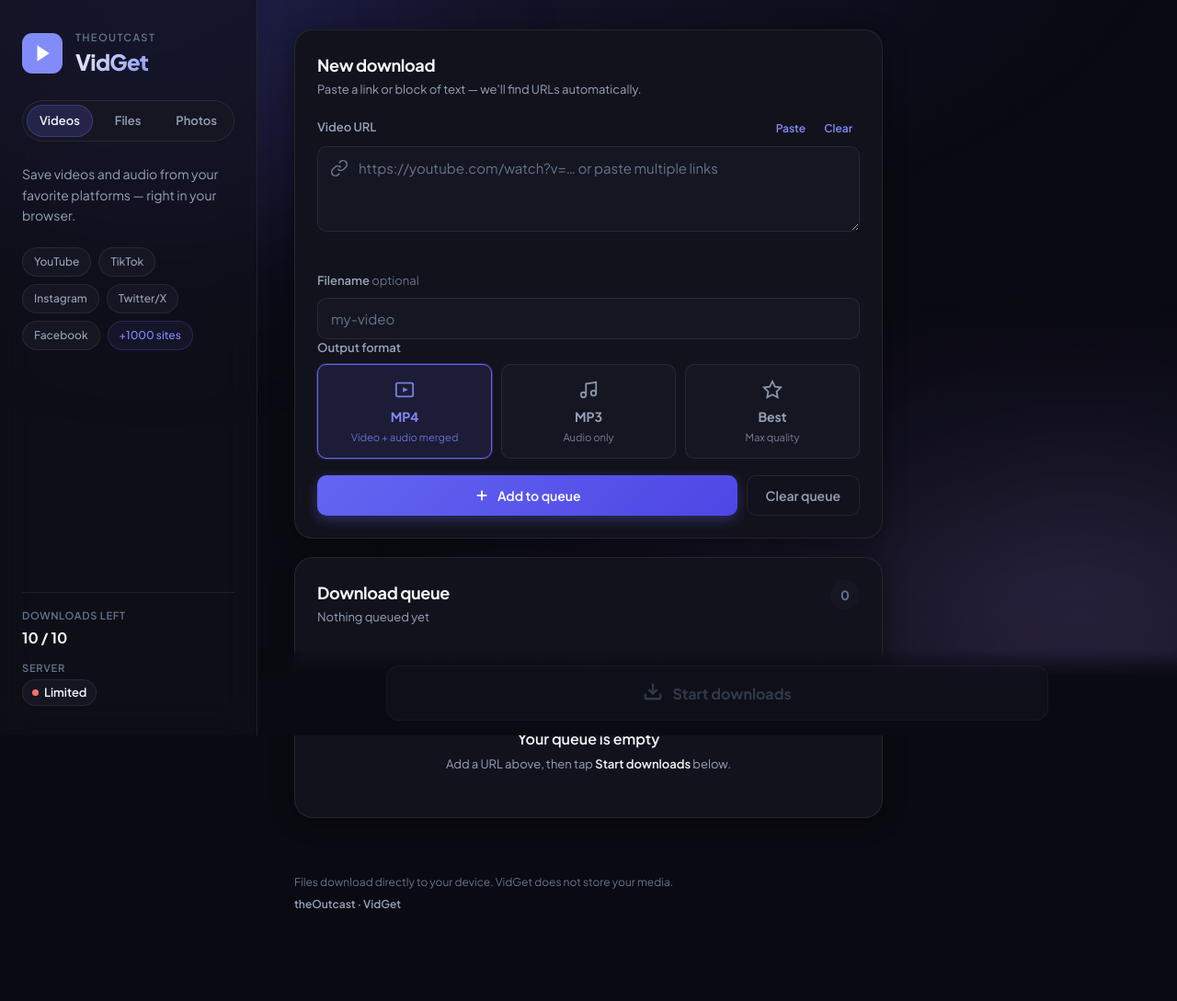
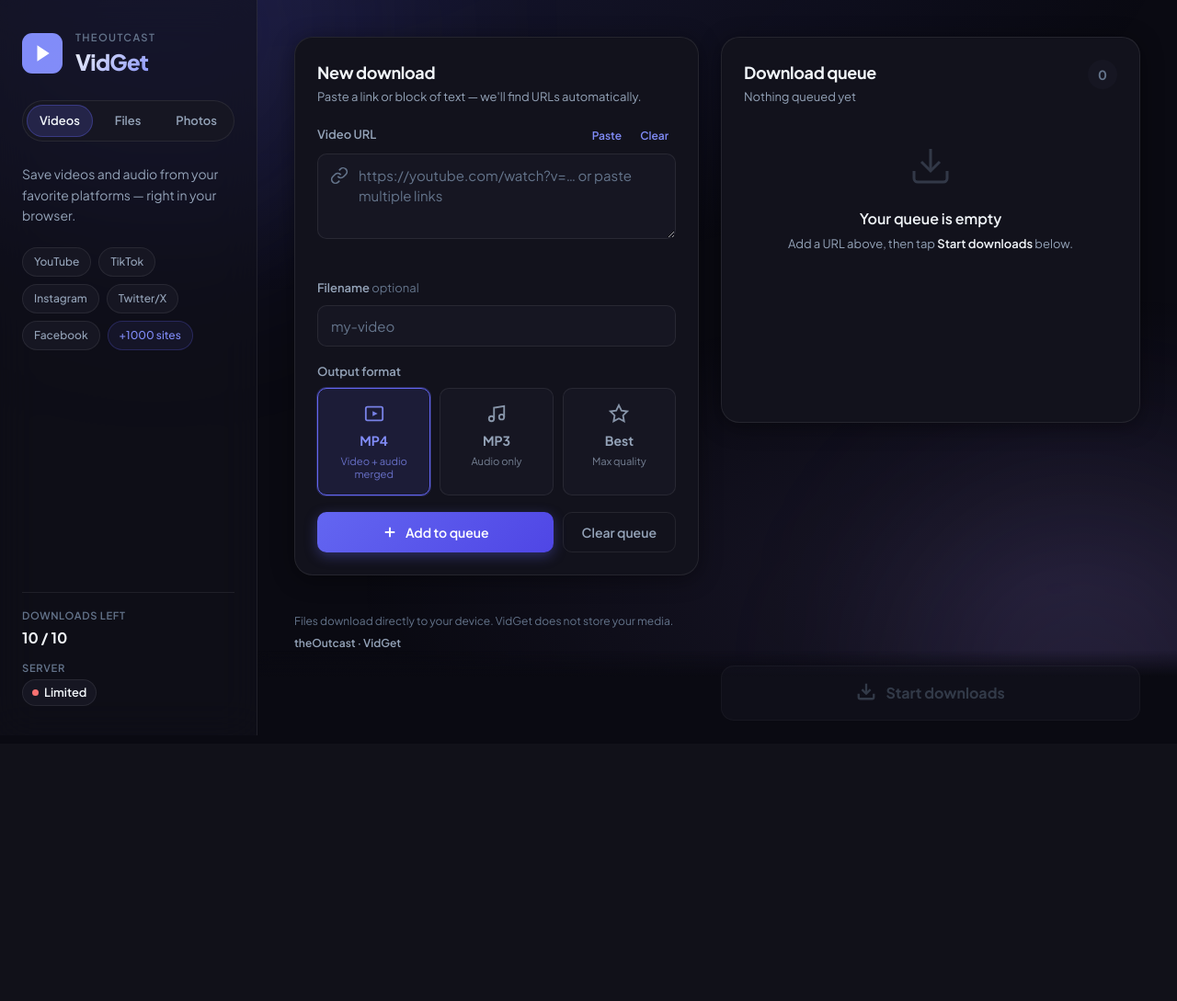
Before and after one commit to Daudki/vidget, a Flask app: page / in a window 1280 px wide. Shown: the whole page at 92% size. After the commit the page ends 800 px from the top, so only its background shows below. Run offline with Flask 3, Linux system fonts and the light colour scheme; data that the repository does not hold is empty.

Commit message:
Fix desktop layout

```diff
--- a/static/css/main.css
+++ b/static/css/main.css
@@ -354,7 +354,7 @@ body {
 .field { margin-bottom: 18px; }
 .field:last-child { margin-bottom: 0; }
 .field--grow { flex: 1; }
-.field-row { display: flex; gap: 12px; }
+.field-row { display: flex; gap: 12px; margin-bottom: 18px; }
 .field-row[hidden] { display: none; }
 
 .field__label,
@@ -1063,3 +1063,65 @@ input::placeholder { color: var(--text-muted); }
 @media (max-width: 420px) {
   .topbar__name { display: none; }
 }
+
+/* Desktop layout */
+@media (min-width: 901px) {
+  .toast { left: calc(50% + var(--sidebar-w) / 2); }
+}
+
+@media (min-width: 901px) and (max-width: 1179px) {
+  .content,
+  .app-footer { margin-left: auto; margin-right: auto; }
+}
+
+@media (min-width: 1180px) {
+  :root {
+    --col-left: 440px;
+    --col-gap: 24px;
+    --content-max: 1240px;
+  }
+
+  .main { padding-bottom: 0; }
+
+  .content {
+    max-width: var(--content-max);
+    margin: 0 auto;
+    display: grid;
+    grid-template-columns: var(--col-left) minmax(0, 1fr);
+    column-gap: var(--col-gap);
+    align-items: start;
+    padding: 40px 40px 24px;
+  }
+
+  .panel--input {
+    position: sticky;
+    top: 32px;
+    margin-bottom: 0;
+  }
+
+  .panel--queue {
+    margin-bottom: 0;
+    min-height: 420px;
+  }
+
+  .action-bar {
+    position: sticky;
+    bottom: 0;
+    left: auto;
+    right: auto;
+    padding: 16px max(40px, calc((100% - var(--content-max)) / 2 + 40px)) calc(16px + var(--safe-bottom));
+  }
+
+  .action-bar .btn-download {
+    max-width: none;
+    width: calc(100% - var(--col-left) - var(--col-gap));
+    margin: 0 0 0 calc(var(--col-left) + var(--col-gap));
+  }
+
+  .app-footer {
+    width: 100%;
+    max-width: var(--content-max);
+    margin: 0 auto;
+    padding: 16px 40px 8px;
+  }
+}
--- a/static/js/main.js
+++ b/static/js/main.js
@@ -68,7 +68,7 @@
     if (pending > 0) {
       count.hidden = false;
       count.textContent = pending;
-      text.textContent = pending === 1 ? 'Start download' : 'Start downloads (' + pending + ')';
+      text.textContent = pending === 1 ? 'Start download' : 'Start downloads';
     } else {
       count.hidden = true;
       count.textContent = '';
```
Also changed, not shown: 1 other file.
